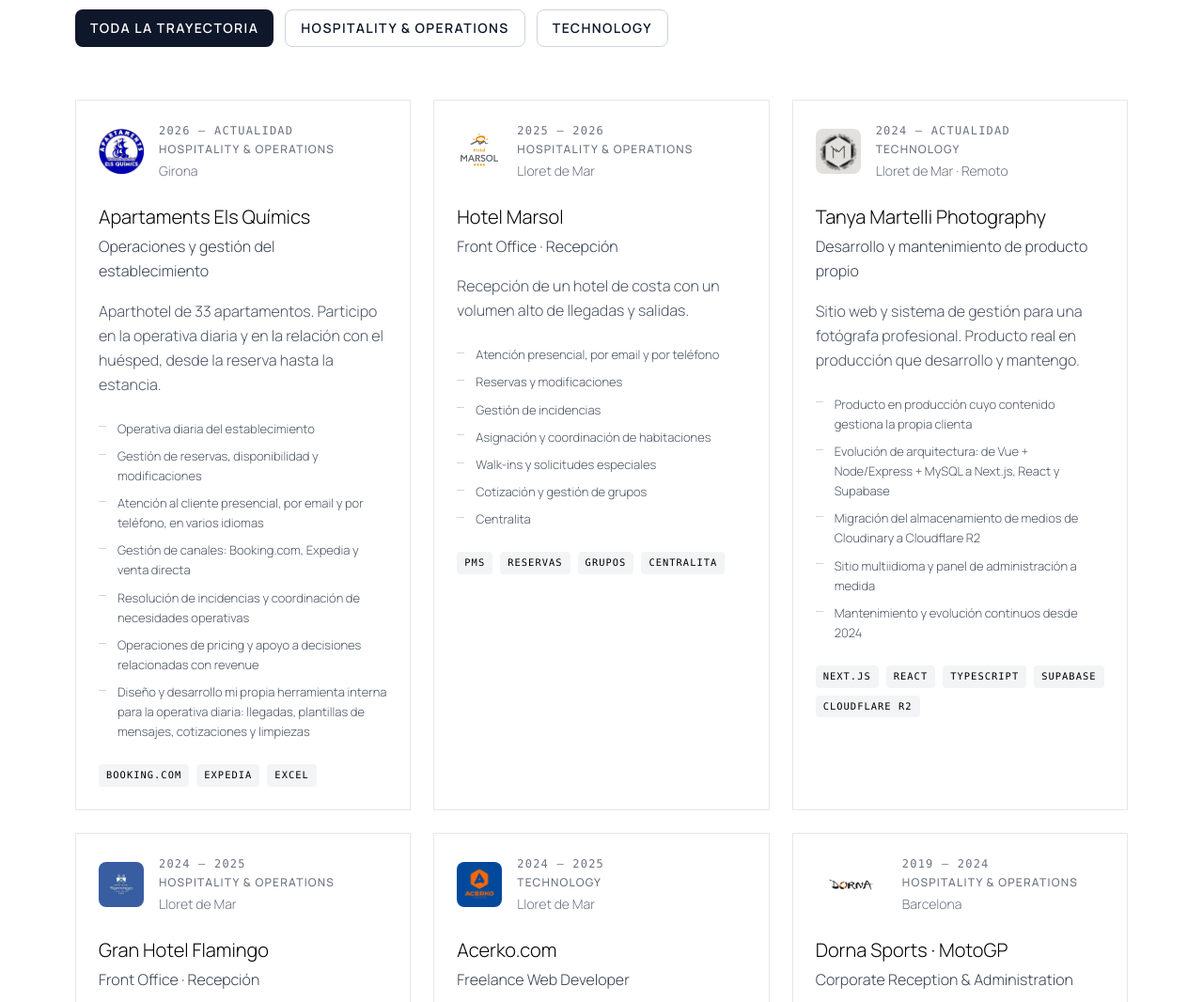
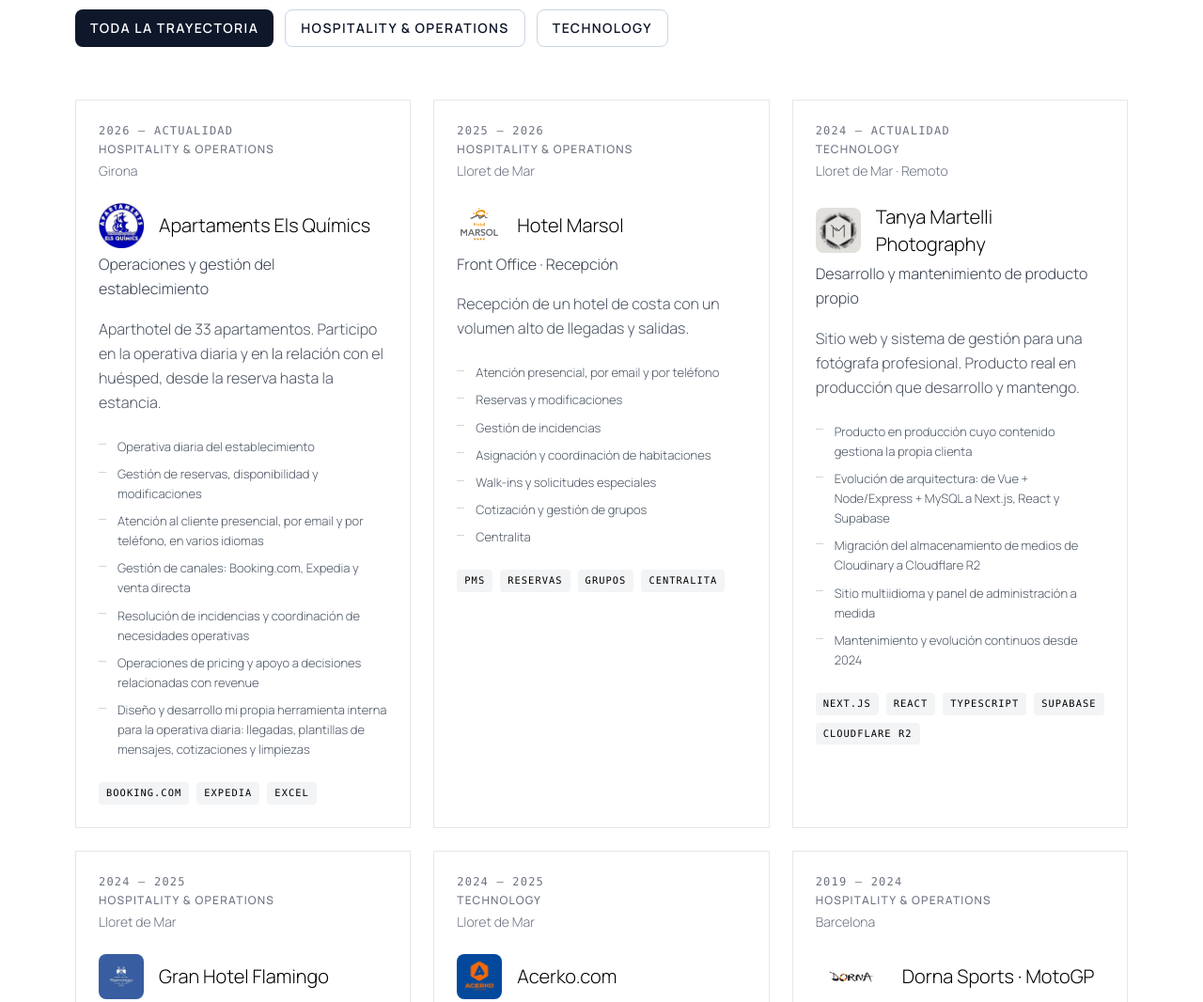
Before and after one commit to santimartelli/mi-portfolio, an Astro site: page / in a window 1280 px wide. Shown: the part 2040-3106 px from the top of the page at 94% size. Built offline with nearby package versions, Linux system fonts and the light colour scheme; Astro itself is replaced by a stand-in of ours; a web font is replaced by a local one.

Commit message:
style(experience): el logotipo a la izquierda del nombre de la empresa
El logotipo baja de la cabecera de la tarjeta a la fila del nombre: queda a
su izquierda, centrado con el, que es donde un recruiter lo busca. Los
metadatos (periodo, faceta y ubicacion) se quedan arriba, con los 4px de
separacion de la pasada anterior.

```diff
--- a/src/components/sections/Experience.tsx
+++ b/src/components/sections/Experience.tsx
@@ -65,16 +65,9 @@
               {/* La tarjeta va en vertical: el logotipo y los metadatos arriba,
                   y debajo el relato. En una columna tan estrecha los hitos van a
                   una sola columna, no a dos. */}
-              <div className="flex items-center gap-4">
-                {entry.logo && (
-                  <img
-                    src={entry.logo}
-                    alt=""
-                    loading="lazy"
-                    decoding="async"
-                    className="h-12 w-auto max-w-full shrink-0 rounded-lg object-contain"
-                  />
-                )}
+              {/* Los metadatos arriba, muy juntos: son tres datos de la misma
+                  cosa. Y debajo, el logotipo a la izquierda del nombre de la
+                  empresa. */}
               <div className="space-y-1">
                 <p className="font-mono text-xs uppercase tracking-widest text-gray-500 tabular dark:text-gray-400">
                   {entry.period}
@@ -88,11 +81,21 @@
                   </p>
                 )}
               </div>
-              </div>
 
-              <h3 className="mt-6 text-subhead font-light text-black dark:text-white">
+              <div className="mt-6 flex items-center gap-4">
+                {entry.logo && (
+                  <img
+                    src={entry.logo}
+                    alt=""
+                    loading="lazy"
+                    decoding="async"
+                    className="h-12 w-auto max-w-full shrink-0 rounded-lg object-contain"
+                  />
+                )}
+                <h3 className="text-subhead font-light text-black dark:text-white">
                   {entry.company}
                 </h3>
+              </div>
               <p className="mt-1 text-base font-light text-gray-700 dark:text-gray-300">
                 {entry.role}
               </p>
```
Also changed, not shown: DESIGN.md (+1 -1 lines). Lines whose indentation alone changed are shown as unchanged.
